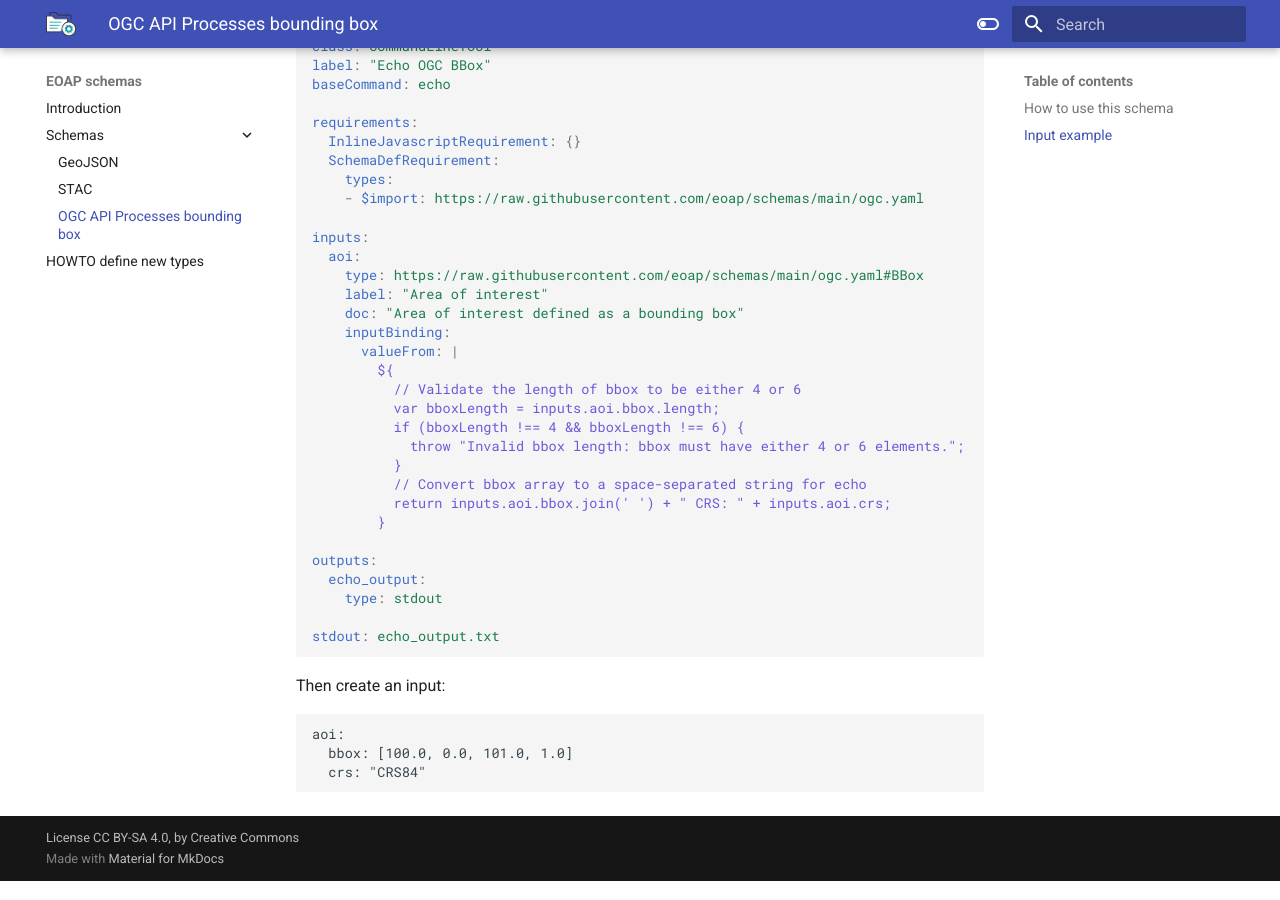
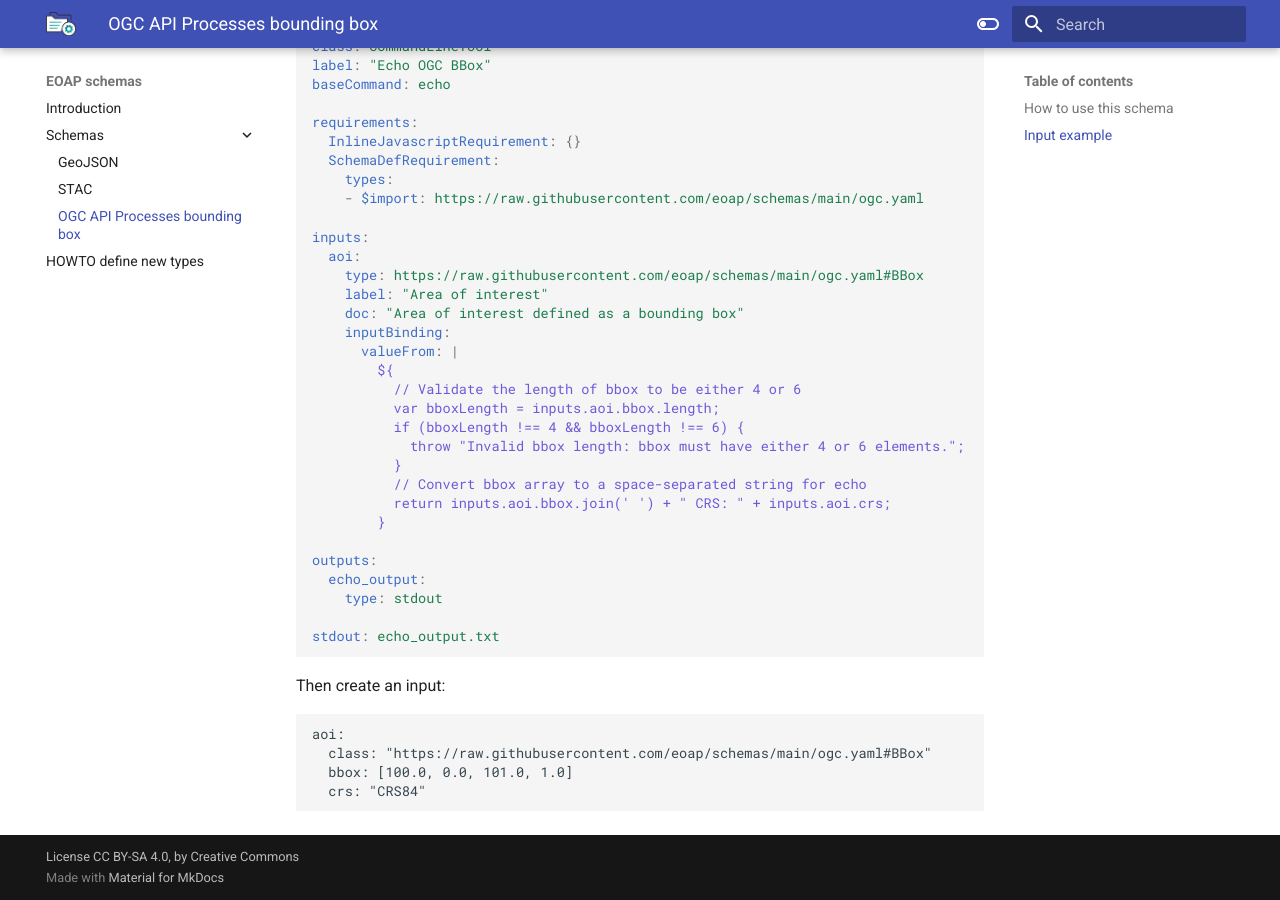
Before and after one commit to eoap/schemas, an MkDocs documentation site: the page built from docs/ogc.md, in a window 1280 px wide and 900 px high, scrolled down 1181 px. Built offline with MkDocs 1.6.1 and Material for MkDocs 9.7.7, drawn with Linux system fonts in a browser that asks for light colours; some of the changed lines change nothing that is shown.

Commit message:
updates ogc bbox example

````diff
--- a/docs/ogc.md
+++ b/docs/ogc.md
@@ -86,6 +86,7 @@ Then create an input:
 
 ```
 aoi:
+  class: "https://raw.githubusercontent.com/eoap/schemas/main/ogc.yaml#BBox"
   bbox: [100.0, 0.0, 101.0, 1.0]
   crs: "CRS84"
 ```
````
Also changed, not shown: 2 other files.
